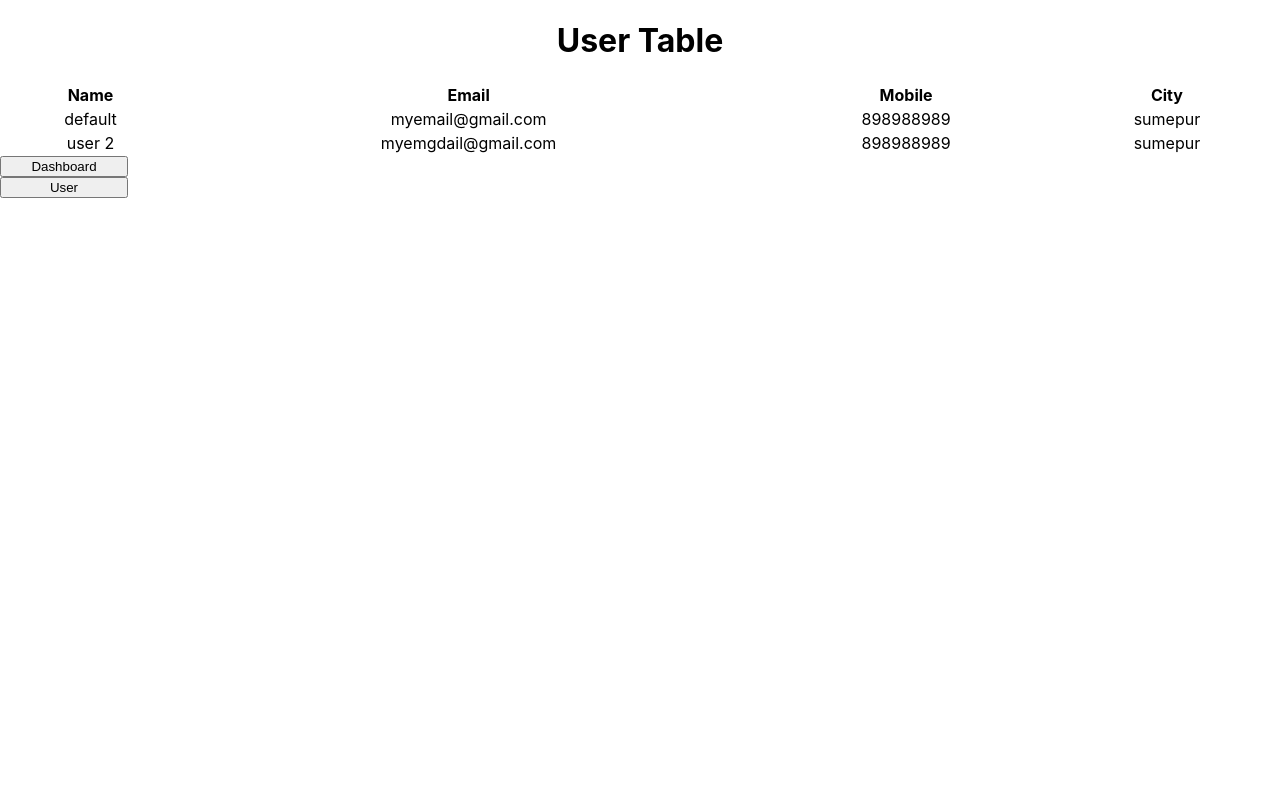
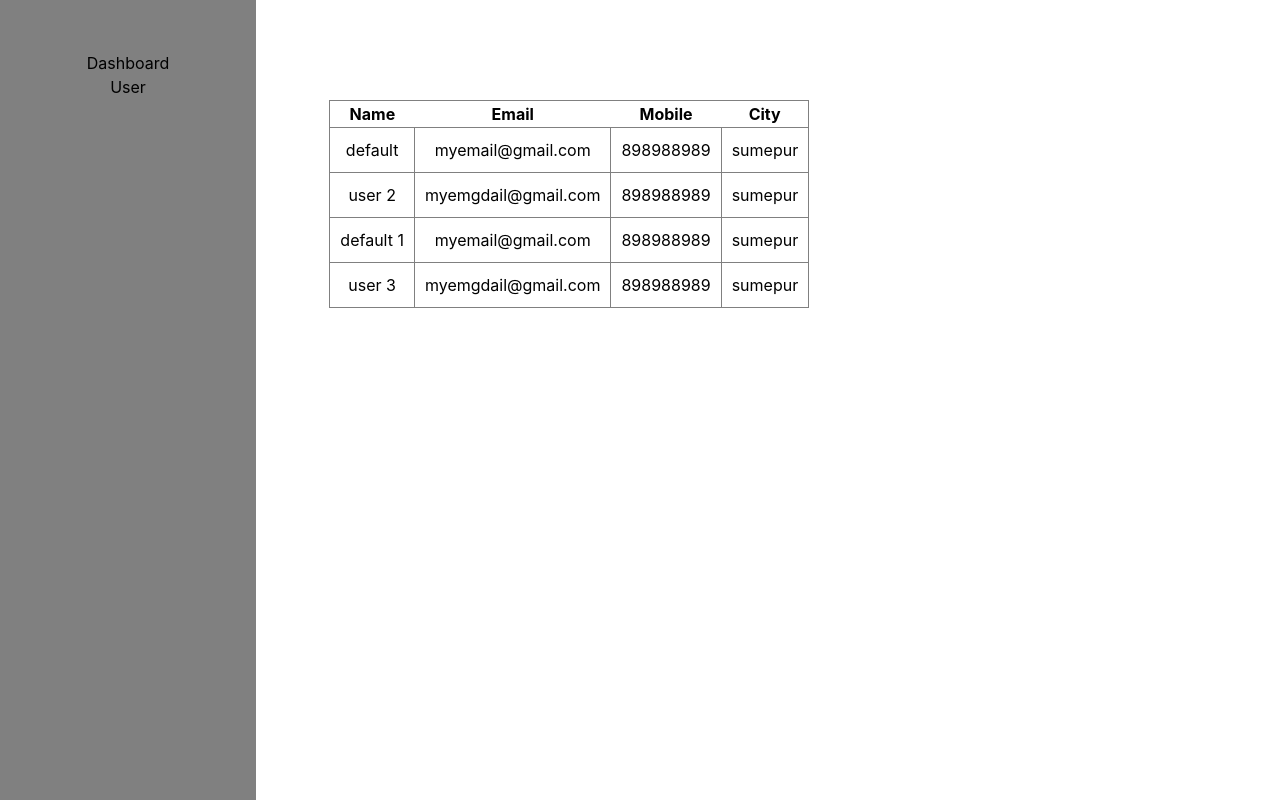
Before and after one commit to bhavesh-kumar-ptpro/user-crud, a React (Create React App) app: page /users in a window 1280 px wide. Built offline with nearby package versions, Linux system fonts and the light colour scheme; no server answers.

Commit message:
new repo

```diff
--- a/package.json
+++ b/package.json
@@ -39,5 +39,8 @@
       "last 1 firefox version",
       "last 1 safari version"
     ]
+  },
+  "devDependencies": {
+    "tailwindcss": "^3.4.19"
   }
 }
--- a/src/App.css
+++ b/src/App.css
@@ -1,3 +1,6 @@
+@tailwind base;
+@tailwind components;
+@tailwind utilities;
 .App {
   text-align: center;
 }
--- a/src/App.js
+++ b/src/App.js
@@ -26,9 +26,8 @@ function App() {
       mobile: "898988989",
       city: "sumepur",
     };
-    // getAllUsers()
-    // createNewUser(payload);
-    // deleteUser('3d9d1d36ce584aa082524634a92cf78e')
+    getAllUsers(payload);
+
   }, []);
 
   return (
@@ -38,6 +37,7 @@ function App() {
         <Route path="/users" element={<UserTable />} />
       </Routes>
       <Sidebar />
+
     </div>
   );
 }
--- a/src/components/Dashboard.jsx
+++ b/src/components/Dashboard.jsx
@@ -1,11 +1,15 @@
 import {useNavigate} from 'react-router-dom'
 import { useState } from "react";
+import { NewUserForm } from './NewUserFrom';
+import { UserTable } from './UserTable';
 export const Dashboard = () => {
-  const [open, setOpen] = useState(true);
+
  const  navigate = useNavigate();
   return (
-    <div style={{ display: "grid" }}>
-      <h1>Dashboard</h1>
+    <div style={{ display: "grid",marginTop:"20px" }}>
+      <h1 className='mb-5'>Dashboard</h1>
+      <NewUserForm/>
+      <UserTable/>
     </div>
   );
 };
--- a/src/components/NewUserFrom.jsx
+++ b/src/components/NewUserFrom.jsx
@@ -1,7 +1,29 @@
-export const NewUserForm = ()=>{
-    return (
-        <>
+import { useState } from "react";
 
-        </>
-    )
-}
+export const NewUserForm = () => {
+  const [formData, setFormData] = useState({
+    name: "",
+    email: "",
+    mobile: "",
+    city: "",
+  });
+  const handleChange = (e) => {
+    setFormData({ ...formData, [e.target.name]: e.target.value });
+  };
+    const handleSubmit = (e) => {
+    e.preventDefault();
+    console.log('submitting');
+
+  };
+  return (
+
+    <form onSubmit={handleSubmit} style={{display:"grid",gap:"20px",marginLeft:"50%",}}>
+
+      <input placeholder="Enter Name" name="name" value={formData.name} onChange={handleChange} />
+      <input placeholder="Enter Email" name="email" value={formData.email} onChange={handleChange} />
+      <input placeholder="Enter Mobile" name="mobile" value={formData.mobile} onChange={handleChange} />
+      <input placeholder="Enter City" name="city" value={formData.city} onChange={handleChange} />
+      <button style={{background:"black",color:"whitesmoke"}} type="submit">Submit</button>
+    </form>
+  );
+};
--- a/src/components/Sidebar.jsx
+++ b/src/components/Sidebar.jsx
@@ -1,13 +1,35 @@
 import { Button, CloseButton, Drawer, Portal } from "@chakra-ui/react";
 import { useState } from "react";
-import {useNavigate} from 'react-router-dom'
+import { useNavigate } from "react-router-dom";
 export const Sidebar = () => {
-  const [open, setOpen] = useState(true);
- const  navigate = useNavigate();
+  const navigate = useNavigate();
+  const handleUserClick = () => {
+    // console.log("working fine");
+    navigate("/users");
+  };
   return (
-    <div style={{ display: "grid",width:"10%",position:"absolute",background:"white", }}>
-      <button onClick={navigate('/')}>Dashboard</button>
-      <button onClick={navigate('/users')}>User</button>
+    // <div style={{ display: "grid",width:"20%",position:"sticky",top:"0",background:"white",border:"1px solid gray",height:"100vh",gap:"20px" }}>
+    // <aside class="flex flex-col items-center w-16 h-screen py-8 overflow-y-auto bg-white border-r rtl:border-l rtl:border-r-0 dark:bg-gray-900 dark:border-gray-700">
+    // <nav class="flex flex-col flex-1 space-y-6">
+    <div
+      classe="grid"
+      style={{
+        border: "1px solid gray",
+        width: "20%",
+        height: "100vh",
+        gap: "50px",
+        position:"absolute",
+        top:"0px",
+        background:"gray",
+        padding:"50px"
+      }}
+    >
+      <button onClick={navigate("/")}>Dashboard</button>
+
+      <br />
+      <button onClick={handleUserClick}>User</button>
     </div>
+
+    // </nav>
   );
 };
--- a/src/components/UserTable.jsx
+++ b/src/components/UserTable.jsx
@@ -1,8 +1,7 @@
-import { useNavigate } from "react-router-dom";
+
 import { useState } from "react";
+import { Sidebar } from "./Sidebar";
 export const UserTable = () => {
-  const [open, setOpen] = useState(true);
-  const navigate = useNavigate();
   const users = [
     {
       name: "default",
@@ -16,29 +15,55 @@ export const UserTable = () => {
       mobile: "898988989",
       city: "sumepur",
     },
+    {
+      name: "default 1",
+      email: "myemail@gmail.com",
+      mobile: "898988989",
+      city: "sumepur",
+    },
+    {
+      name: "user 3",
+      email: "myemgdail@gmail.com",
+      mobile: "898988989",
+      city: "sumepur",
+    },
   ];
+
+  const [userData, setUserData] = useState(users);
+  const handleChange = (e) => {
+    e.preventDefault()
+    console.log("handlechange");
+    const searchQuery = e.target.value;
+    const filteredData = users.filter((users) =>
+      users.name.includes(searchQuery),
+    );
+
+    setUserData(filteredData || []);
+  };
+  console.log("handlechange");
   return (
-    <div style={{ display: "grid" }}>
+    <div style={{display:"flex",marginTop:"100px"}}>
+      {/* <Sidebar/> */}
       <h1>User Table</h1>
-      <table>
-        <tr>
-          <th>Name</th>
+      <div style={{display:"flex"}}>
+        <input placeholder="search" onChange={handleChange} />
+      </div>
+      <table mb="4" style={{border:"1px solid gray"}}>
+        <tr style={{border:"1px solid gray",padding:"10px"}}>
+          <th >Name</th>
           <th>Email</th>
           <th>Mobile</th>
           <th>City</th>
         </tr>
-        <tbody>
-          {users.map((el, ind) => {
-            return (
-              <tr key={ind}>
-                <td>{el.name}</td>
-                <td>{el.email}</td>
-                <td>{el.mobile}</td>
-                <td>{el.city}</td>
-              </tr>
-            );
-          })}
-        </tbody>
+
+        {userData.map((user,i) => (
+          <tr key={i}>
+            <td style={{border:"1px solid gray",padding:"10px"}}>{user.name}</td>
+            <td style={{border:"1px solid gray",padding:"10px"}}>{user.email}</td>
+            <td style={{border:"1px solid gray",padding:"10px"}}>{user.mobile}</td>
+            <td style={{border:"1px solid gray",padding:"10px"}}>{user.city}</td>
+          </tr>
+        ))}
       </table>
     </div>
   );
--- /dev/null
+++ b/tailwind.config.js
@@ -0,0 +1,8 @@
+/** @type {import('tailwindcss').Config} */
+module.exports = {
+  content: ["./src/**/*.{html,js}"],
+  theme: {
+    extend: {},
+  },
+  plugins: [],
+}
```
Also changed, not shown: 1 other file (tests, documents, lock files or other folders).
